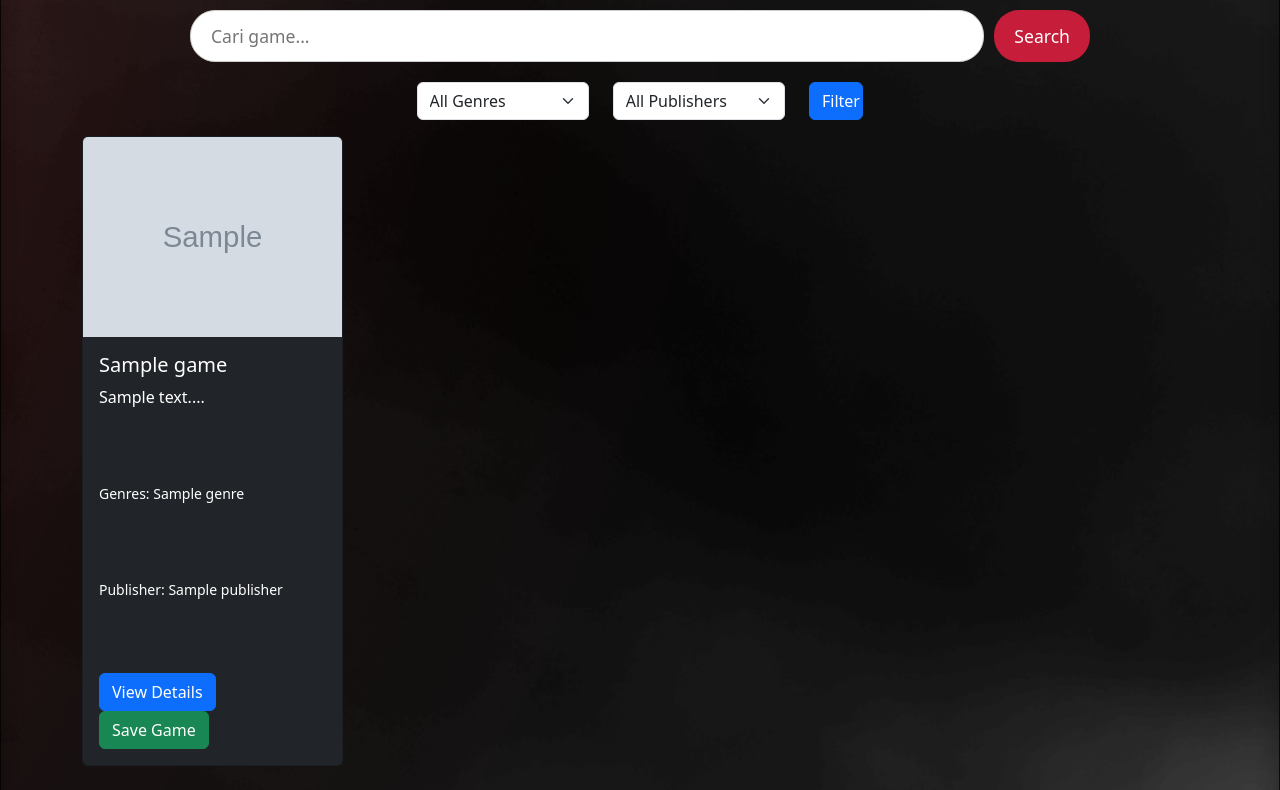
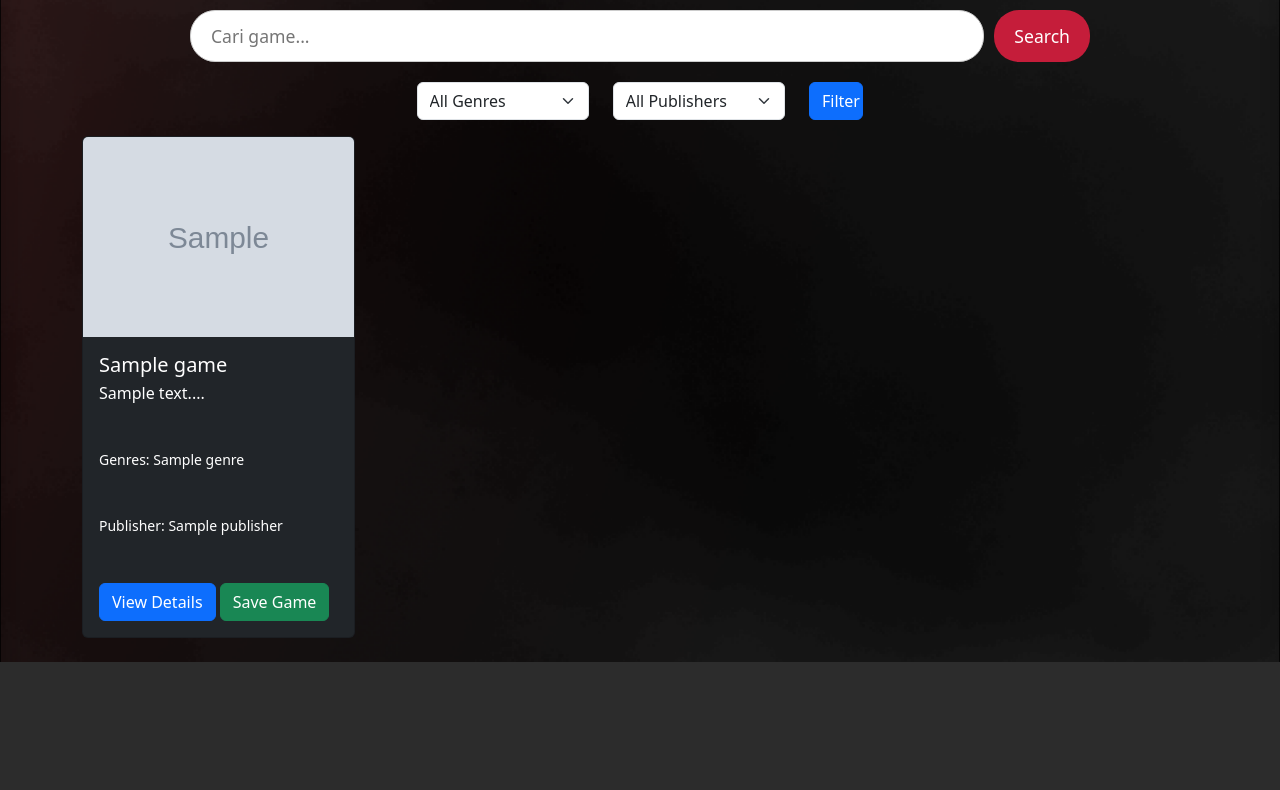
Before and after one commit to D3VIDE/tekweb_project, a PHP site: page /store.php in a window 1280 px wide. Shown: the part 346-1136 px from the top of the page. After the commit the page ends 1008 px from the top, so only its background shows below. Run offline with PHP 8.4, Linux system fonts and the light colour scheme; tables that the repository leaves empty or names only in its code hold one stand-in row (values such as "Sample post"); grey boxes marked "Sample" are stand-in pictures.

Commit message:
update: size store

```diff
--- a/main_form/store.php
+++ b/main_form/store.php
@@ -222,7 +222,8 @@ if ($is_logged_in) {
     .card {
     display: flex;
     flex-direction: column;
-    height: 100%;
+    height: auto;
+    width: 100%;
 }
 
 .card-body {
@@ -244,9 +245,12 @@ if ($is_logged_in) {
 }
 
 .card-text {
-    height: 80px; /* Membatasi tinggi deskripsi game agar lebih rapi */
-    overflow: hidden; /* Menyembunyikan teks yang melebihi batas */
-}
+        font-size: 1rem; /* Ukuran teks lebih kecil */
+        height: 50px; /* Batasi tinggi untuk memastikan teks tidak terlalu panjang */
+        overflow: hidden; /* Menyembunyikan teks yang melampaui batas */
+        text-overflow: ellipsis; /* Tampilkan "..." jika teks terlalu panjang */
+        line-height: 1rem; /* Mengatur jarak antar baris teks agar lebih kompak */
+    }
 
 .card-footer {
     text-align: center; /* Mengatur footer untuk tombol agar rata tengah */
@@ -339,7 +343,7 @@ if ($is_logged_in) {
 
 <!-- Game Cards -->
 <div class="container">
-    <div class="row">
+    <div class="row g-2">
         <?php if ($result->num_rows > 0): ?>
             <?php while ($row = $result->fetch_assoc()): ?>
                 <div class="col-lg-3 col-md-4 col-sm-6 mb-4">
```
